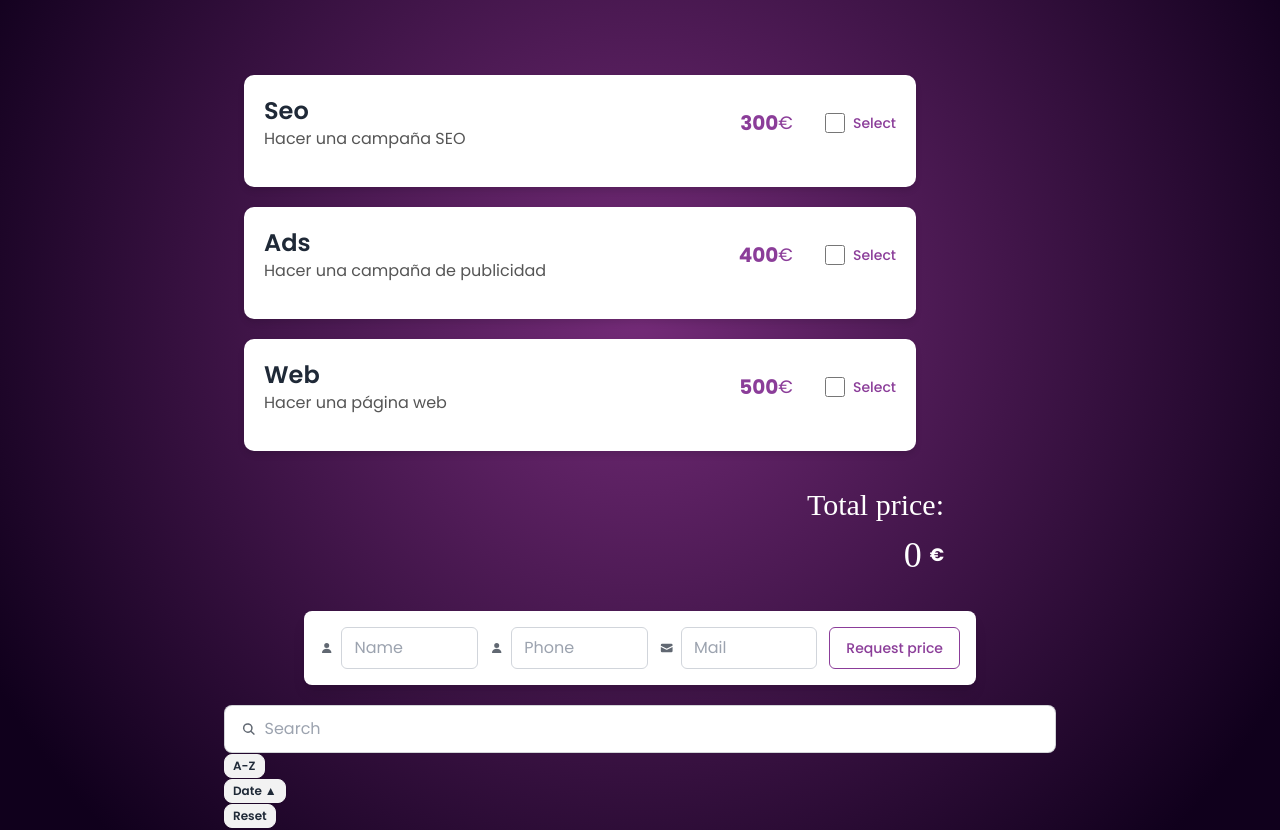
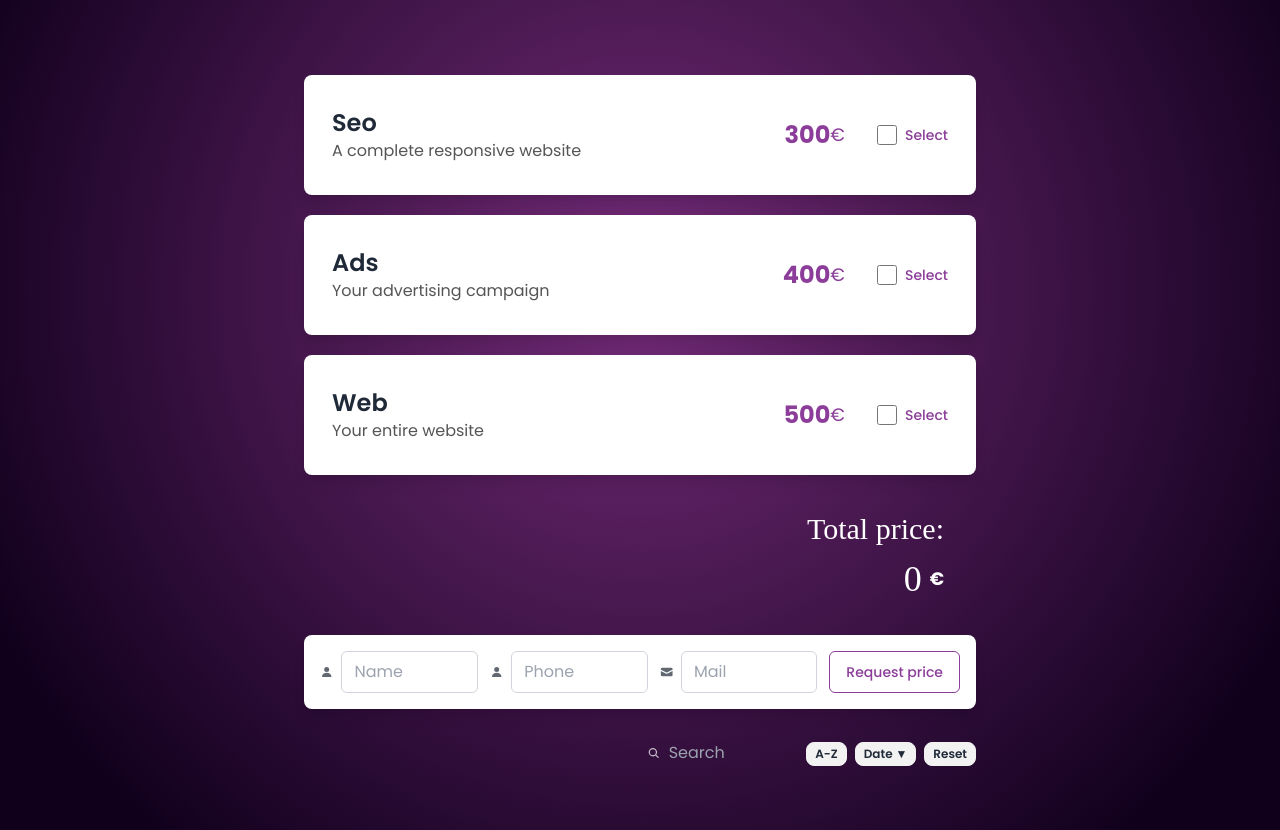
Before and after one commit to LaraBerenguer/react-budget-cards, a React (Vite) app: page /pricing in a window 1280 px wide. Shown: the part 317-1147 px from the top of the page. Built offline with nearby package versions, Linux system fonts and the light colour scheme; a web font is replaced by a local one.

Commit message:
Fixed some styles

```diff
--- a/src/components/Button/ColorfulBtn.tsx
+++ b/src/components/Button/ColorfulBtn.tsx
@@ -4,7 +4,7 @@ interface ColorfulBtnProps {
 
 export default function ColorfulBtn({ onClick }: ColorfulBtnProps) {
     return (
-        <div>
+        <div className="flex items-center">
             <button onClick={onClick} className="inline-flex items-center justify-center w-5 h-5 text-indigo-100 transition-colors duration-150 bg-custom-purple rounded-full focus:shadow-outline hover:bg-dark-purple">
                 <svg
                     xmlns="http://www.w3.org/2000/svg"
@@ -19,6 +19,5 @@ export default function ColorfulBtn({ onClick }: ColorfulBtnProps) {
                 </svg>
             </button>
         </div>
-
     )
 }
--- a/src/components/Card/Card.tsx
+++ b/src/components/Card/Card.tsx
@@ -11,18 +11,18 @@ export default function Card() {
 
     return (
         <div>
-            <div className="Card bg-white rounded-lg shadow-lg mx-auto my-5 max-w-2xl w-9/10 flex">
+            <div className={`Card bg-white rounded-lg shadow-lg mx-auto my-5 max-w-2xl w-9/10 px-7 py-8 flex items-center ${isChecked ? 'ring-4 ring-custom-pink' : ''}`}>
 
                 <div className='CardTextContainer text-left flex-1 pr-4'>
                     <h2 className='CardTitle text-2xl font-semibold text-ligh-gray'>{title}</h2>
-                    <p className='CardDescription text-custom-gray text-base mb-4'>{description}</p>
+                    <p className='CardDescription text-custom-gray text-base '>{description}</p>
                 </div>
                 <div className="CardRigthContainer flex flex-row justify-between gap-8">
-                    <div className='CardPriceContainer flex items-center mb-4'>
-                        <p className='CardPrice text-xl font-bold text-custom-purple'>{price}</p>
+                    <div className='CardPriceContainer flex items-center'>
+                        <p className='CardPrice text-2xl font-bold text-custom-purple'>{price}</p>
                         <p className='text-lg text-custom-purple'>€</p>
                     </div>
-                    <div className='CardInputContainer flex justify-center items-center mb-4'>
+                    <div className='CardInputContainer flex justify-center items-center'>
                         <input
                             type="checkbox"
                             id={`${key}`}
@@ -36,7 +36,7 @@ export default function Card() {
             </div>
             <div>
                 {key === 3 && isChecked && (
-                    <div className='optionsHere flex-wrap items-center'>
+                    <div className='optionsHere flex-wrap items-center animate-fadeIn'>
                         <WebOptions />
                     </div>
                 )}
--- a/src/components/Card/cardStyles.css
+++ b/src/components/Card/cardStyles.css
@@ -1,12 +1,3 @@
-.Card {
-    text-align: center;
-    padding: 20px;
-    background-color: #fff;
-    border-radius: 10px;
-    box-shadow: 0 4px 6px rgba(0, 0, 0, 0.1);
-    margin: 20px;
-    display: flex;
-    flex-direction: row;
-    align-items: center;
-    justify-content: space-around;
+.animate-fadeIn {
+    animation: fadeIn 0.5s ease-in-out;
 }
--- a/src/components/Filters/Filters.tsx
+++ b/src/components/Filters/Filters.tsx
@@ -9,6 +9,16 @@ export interface FilterProps {
 }
 
 export default function Filters({ list, unorderedList, setBudgetList }: FilterProps) {
+
+    //Search bar
+
+    function searchBar(e: React.ChangeEvent<HTMLInputElement>) {
+        let value = e.target.value;
+        const filteredSearch = unorderedList.filter((item: FinalData) =>
+            item.name.toLowerCase().includes(value.toLowerCase())
+        );
+        setBudgetList(filteredSearch);
+    };
 
     // Alphabetical Order
     function alphOrder() {
@@ -42,32 +52,32 @@ export default function Filters({ list, unorderedList, setBudgetList }: FilterPr
     // Reset Order
     function resetOrder() {
         if (!list || list.length === 0) { console.log("List is empty") }
-    else {
-        setBudgetList(unorderedList);
-    }
+        else {
+            setBudgetList(unorderedList);
+        }
     };
 
     return (
-        <div className="filtersContainer">
-            <label className="input input-bordered flex items-center gap-2 w-full">
+        <div className="filtersContainer mx-auto my-5 max-w-2xl w-9/10 flex justify-end items-center space-x-2">
+            <label className="input  flex items-center gap-2 w-1/4 bg-transparent">
                 <svg
                     xmlns="http://www.w3.org/2000/svg"
                     viewBox="0 0 16 16"
                     fill="currentColor"
-                    className="h-4 w-4 opacity-70">
+                    className="h-4 w-4 text-white opacity-70">
                     <path
                         fillRule="evenodd"
                         d="M9.965 11.026a5 5 0 1 1 1.06-1.06l2.755 2.754a.75.75 0 1 1-1.06 1.06l-2.755-2.754ZM10.5 7a3.5 3.5 0 1 1-7 0 3.5 3.5 0 0 1 7 0Z"
                         clipRule="evenodd" />
                 </svg>
-                <input type="text" className="grow w-full" placeholder="Search" />
+                <input type="text" onChange={searchBar} className="grow w-full bg-transparent text-white" placeholder="Search" />
             </label>
             <div className="alphOrderContainer">
                 <button type="button" onClick={alphOrder} className="alphOrder btn btn-xs">A-Z</button>
             </div>
             <div className="dateOrderContainer">
                 <button type="button" onClick={dateOrder} className="dateOrder btn btn-xs">
-                    Date {ascending ? '▲' : '▼'}
+                    Date {ascending ? '▼' : '▲'}
                 </button>
             </div>
             <div className="resetOrderContainer">
--- a/src/components/Form/Form.tsx
+++ b/src/components/Form/Form.tsx
@@ -119,7 +119,7 @@ export default function Form() {
                                         d="M8 8a3 3 0 1 0 0-6 3 3 0 0 0 0 6ZM12.735 14c.618 0 1.093-.561.872-1.139a6.002 6.002 0 0 0-11.215 0c-.22.578.254 1.139.872 1.139h9.47Z" />
                                 </svg>
                                 <input required
-                                    className="w-full px-3 py-2 border border-gray-300 rounded-md focus:ring-2 focus:ring-purple-500 focus:outline-none"
+                                    className="w-full px-3 py-2 border border-gray-300 rounded-md focus:ring-2 focus:ring-custom-pink focus:outline-none"
                                     name="name"
                                     type="text"
                                     placeholder="Name"
@@ -138,7 +138,7 @@ export default function Form() {
                                         d="M8 8a3 3 0 1 0 0-6 3 3 0 0 0 0 6ZM12.735 14c.618 0 1.093-.561.872-1.139a6.002 6.002 0 0 0-11.215 0c-.22.578.254 1.139.872 1.139h9.47Z" />
                                 </svg>
                                 <input required
-                                    className="w-full px-3 py-2 border border-gray-300 rounded-md focus:ring-2 focus:ring-purple-500 focus:outline-none"
+                                    className="w-full px-3 py-2 border border-gray-300 rounded-md focus:ring-2 focus:ring-custom-pink focus:outline-none"
                                     name="phone"
                                     type="text"
                                     placeholder="Phone"
@@ -159,7 +159,7 @@ export default function Form() {
                                         d="M15 6.954 8.978 9.86a2.25 2.25 0 0 1-1.956 0L1 6.954V11.5A1.5 1.5 0 0 0 2.5 13h11a1.5 1.5 0 0 0 1.5-1.5V6.954Z" />
                                 </svg>
                                 <input required
-                                    className="w-full px-3 py-2 border border-gray-300 rounded-md focus:ring-2 focus:ring-purple-500 focus:outline-none"
+                                    className="w-full px-3 py-2 border border-gray-300 rounded-md focus:ring-2 focus:ring-custom-pink focus:outline-none"
                                     name="email"
                                     type="email"
                                     placeholder="Mail"
--- a/src/data.tsx
+++ b/src/data.tsx
@@ -10,20 +10,20 @@ export interface Data {
 const services: Data[] = [{
     id: 1,
     name: "Seo",
-    description: "Hacer una campaña SEO",
+    description: "A complete responsive website",
     price: 300
 },
 {
     id: 2,
     name: "Ads",
-    description: "Hacer una campaña de publicidad",
+    description: "Your advertising campaign",
     price: 400
 
 },
 {
     id: 3,
     name: "Web",
-    description: "Hacer una página web",
+    description: "Your entire website",
     price: 500
 }];
 
--- a/tailwind.config.js
+++ b/tailwind.config.js
@@ -8,8 +8,23 @@ export default {
       colors: {
         'dark-purple': '#6a0dad',
         'custom-purple': '#8b3d99',
+        'custom-pink': '#e91ee9',
         'custom-gray': '#555555',
         'light-gray': '#333333',
+      },
+      keyframes: {
+        fadeIn: {
+          '0%': { opacity: 0, transform: 'translateY(-10px)' },
+          '100%': { opacity: 1, transform: 'translateY(0)' },
+        },
+        fadeOut: {
+          '0%': { opacity: 1, transform: 'translateY(0)' },
+          '100%': { opacity: 0, transform: 'translateY(-10px)' },
+        },
+      },
+      animation: {
+        fadeIn: 'fadeIn 0.5s ease-in-out',
+        fadeOut: 'fadeOut 0.5s ease-in-out',
       },
     },
   },
```
Also changed, not shown: src/components/WebOptions/WebOptions.tsx (+8 -8 lines).
